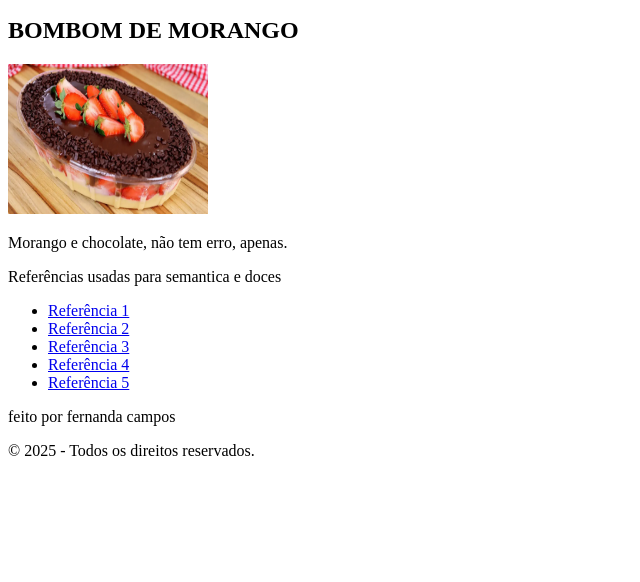
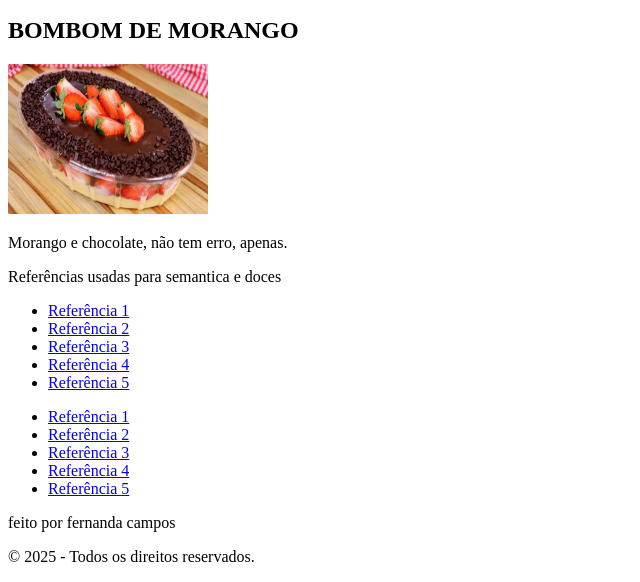
Before and after one commit to fercamposz/Mari, a plain HTML site: page tags/index.html in a window 1280 px wide. Shown: the part 993-1575 px from the top of the page, without its empty margins (0-640 px from the left). Before the commit the page ends 1469 px from the top, so only its background shows below. Drawn offline with Linux system fonts and the light colour scheme; files that its build step writes are made by us from their sources.

Commit message:
index.html

```diff
--- a/tags/index.html
+++ b/tags/index.html
@@ -4,7 +4,7 @@
     <meta charset="UTF-8">
     <meta name="viewport" content="width=device-width, initial-scale=1.0">
     <title>Sobremesas</title>
-    <link rel="stylesheet" href="index.css">
+    <link rel="stylesheet" href="style.css">
 
 </head>
 <body>
@@ -56,6 +56,14 @@
             <li><a href="https://www.receiteria.com.br/receitas-de-sobremesas/">Referência 4</a></li>
             <li><a href="https://www.estadao.com.br/paladar/radar/melhores-sobremesas-mundo-receitas/?srsltid=AfmBOopBXPWzLbkzWg7ENFL1cPw_p9y5MagpypTeqhzVeWBxU06LVAuT">Referência 5</a></li>
           </ul>
+          <!-- exemplo para o first-child  -->
+           <ul>
+            <li><a href="https://www.devmedia.com.br/html-semantico-conheca-os-elementos-semanticos-da-html5/38065">Referência 1</a></li>
+            <li><a href="https://developer.mozilla.org/pt-BR/docs/Glossary/Semantics">Referência 2</a></li>
+            <li><a href="https://www.freecodecamp.org/portuguese/news/elementos-semanticos-do-html5-explicados/">Referência 3</a></li>
+            <li><a href="https://www.receiteria.com.br/receitas-de-sobremesas/">Referência 4</a></li>
+            <li><a href="https://www.estadao.com.br/paladar/radar/melhores-sobremesas-mundo-receitas/?srsltid=AfmBOopBXPWzLbkzWg7ENFL1cPw_p9y5MagpypTeqhzVeWBxU06LVAuT">Referência 5</a></li>
+          </ul>
         </nav>
       </aside>
     </main>
```
